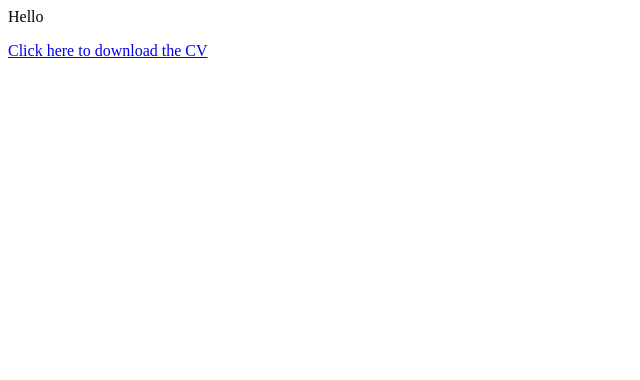
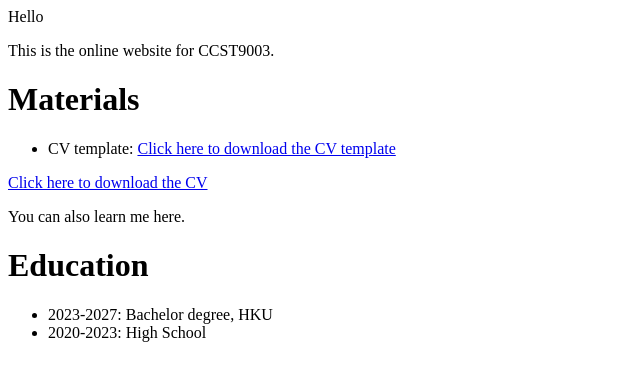
Before and after one commit to ccst9003cv/ccst9003cv.github.io, a plain HTML site: page index.html in a window 1280 px wide. Shown: the whole page, without its empty margins (0-640 px from the left). Drawn offline with Linux system fonts and the light colour scheme.

Commit message:
Update index.html

```diff
--- a/index.html
+++ b/index.html
@@ -1,2 +1,16 @@
 <p>Hello</p>
+<p>This is the online website for CCST9003.</p>
+
+<strong><h1>Materials</h1></strong>
+<ul>
+        <li>CV template: <a href="A Customised CurVe CV.zip" download>Click here to download the CV template</a></li>
+</ul>
+
 <a href="CV.pdf" download>Click here to download the CV</a>
+
+<p>You can also learn me here.</p>
+<strong><h1>Education</h1></strong>
+<ul>
+        <li>2023-2027: Bachelor degree, HKU</li>
+        <li>2020-2023: High School</li>
+</ul>
```
